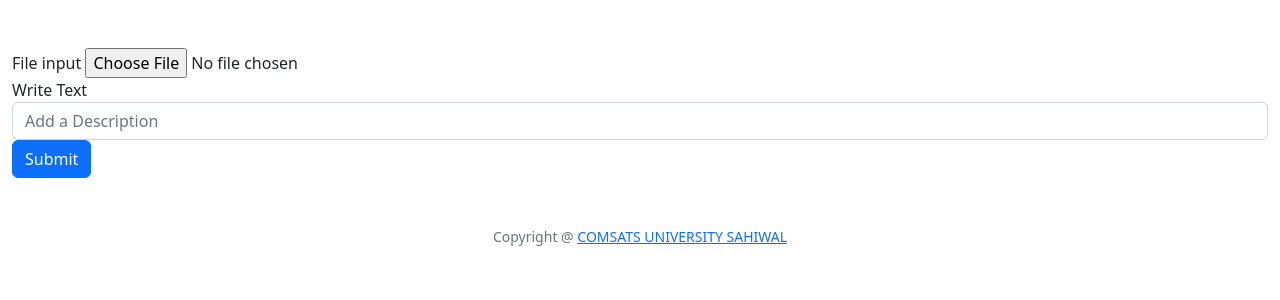
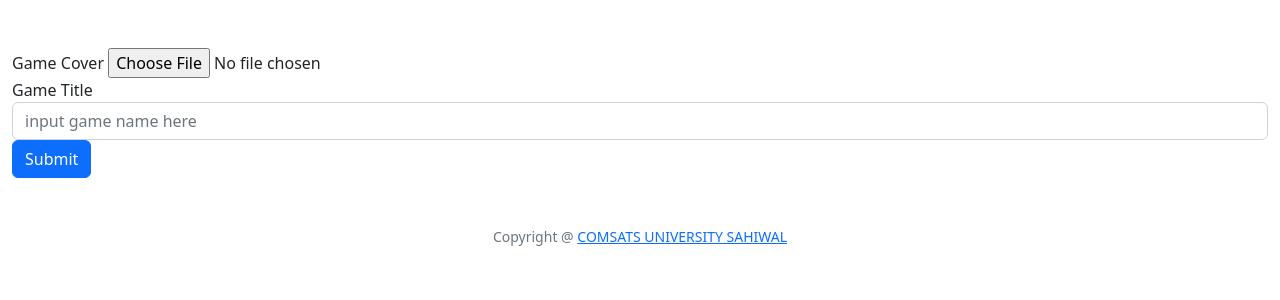
Before and after one commit to nabeelahmedjh/games-library, a Flask app: page /upload in a window 1280 px wide. Shown: the part 56-356 px from the top of the page. Run offline with Flask 2, Linux system fonts and the light colour scheme; the visitor is signed in with stand-in values (Sample User, id 1).

Commit message:
added a template for uploading a game cover

```diff
--- a/templates/upload_game_image.html
+++ b/templates/upload_game_image.html
@@ -1,17 +1,17 @@
 {% extends "layout.html"%} {% block title%} main {% endblock %} {%
 block main %}
 
-<form method="POST" action="/upload" enctype="multipart/form-data">
+<form method="POST" action="/add-game" enctype="multipart/form-data">
     <!-- File Upload-->
     <div class="form-group">
-        <label for="inputFile">File input</label>
+        <label for="inputFile">Game Cover</label>
         <input class="form-control-file" type="file" name="inputFile">
     </div>
 
     <!-- name -->
     <div class="form-group">
-        <label for="text">Write Text</label>
-        <input class="form-control" name="name" id="text" rows="5" placeholder="Add a Description">
+        <label for="text">Game Title</label>
+        <input class="form-control" name="name" id="text" rows="5" placeholder="input game name here">
     </div>
 
     <!-- Submit -->
```
